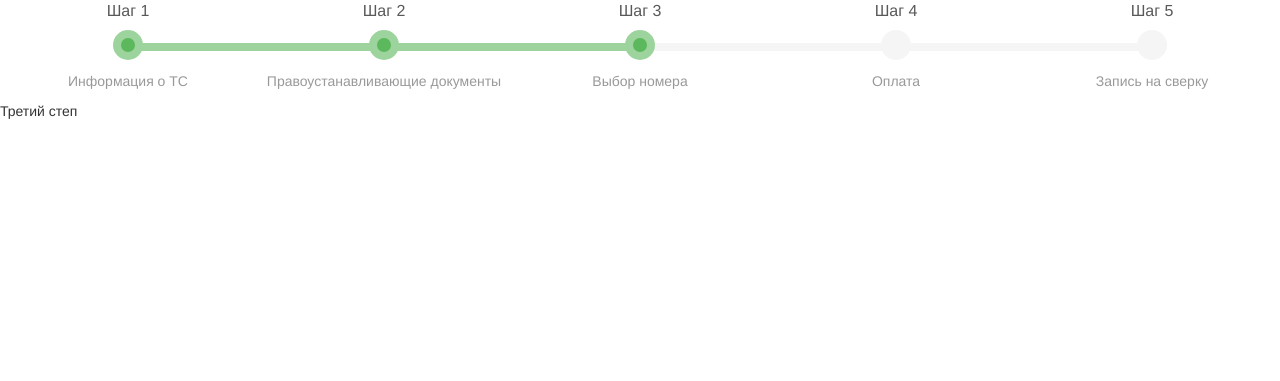
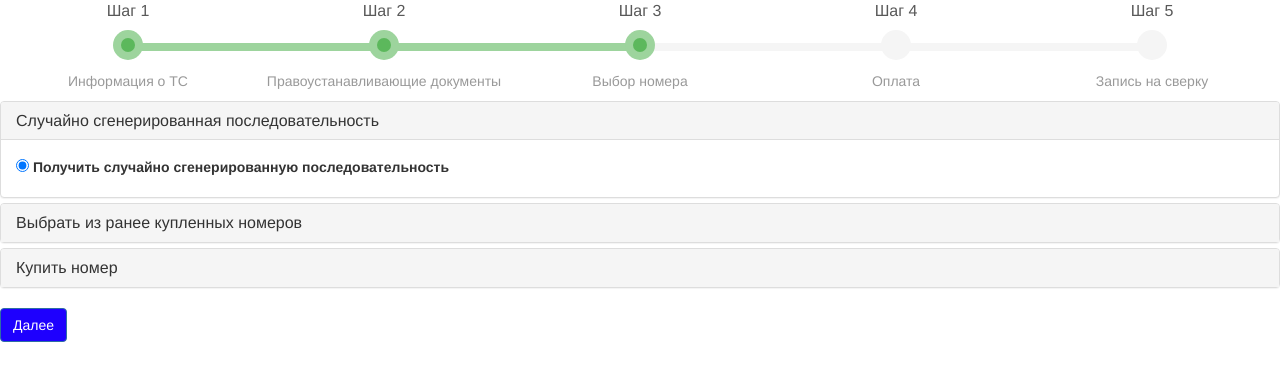
Before and after one commit to carbase/carbase, a Django app: template src/templates/cars/registration.html in a window 1280 px wide. Shown: the top 381 px of the page. Run offline with Django 3.2, Linux system fonts and the light colour scheme; the template is opened without the code that fills it: most values are stand-ins (such as "Sample title", 1, 10 or a date in 2020); some libraries are stand-ins or nearby versions.

Commit message:
registration choose numbers step

```diff
--- a/src/apps/cars/models.py
+++ b/src/apps/cars/models.py
@@ -140,6 +140,8 @@ class Registration(models.Model):
     document = models.CharField(max_length=512)
     created = models.DateTimeField(auto_now_add=True)
     updated = models.DateTimeField(auto_now=True)
+    is_paid = models.BooleanField(default=False)
+    number = models.CharField(max_length=8, blank=True, default='')
     result = models.TextField()
     is_result_success = models.BooleanField(default=False)
 
--- a/src/static/js/registration.js
+++ b/src/static/js/registration.js
@@ -45,3 +45,85 @@ $('.send-documents-button').on('click', function() {
     }
   })
 })
+
+$('#registrationStep3SubmitButton').on('click', function() {
+  var numberId = $('input[name="registrationNumber"]:checked').val()
+  var reg_id = $(this).data('regid')
+  $.put('/cars/registration', {'number': numberId, 'registrationId': reg_id}, function(resp) {
+    var step_3_elem = $('#registrationFrameBuyer' + reg_id + ' .step_3')
+    var step_3_progress = $('#registrationFrameBuyer' + reg_id + ' .step_3 .progress-bar')
+    step_3_progress.one('transitionend', function() {
+      var step_4_elem = $('#registrationFrameBuyer' + reg_id + ' .step_4')
+      var step_4_progress = $('#registrationFrameBuyer' + reg_id + ' .step_4 .progress-bar')
+      step_4_elem.addClass('active');
+      step_4_progress.one('transitionend', function() {
+        var step_4_elem = $('#registrationFrameBuyer' + reg_id + ' .step_4');
+        step_4_elem.removeClass('disabled');
+        hide_step_bodies($('#registrationFrameBuyer' + resp.registration_id))
+        $('#registrationFrameBuyer' + reg_id + ' .step_4_body').removeClass('hidden')
+        enable_wizard_dot()
+      });
+    });
+    loadRegPaymentPage(reg_id);
+    if(step_3_elem.hasClass('complete')) {
+      hide_step_bodies($('#registrationFrameBuyer' + resp.registration_id))
+      $('#registrationFrameBuyer' + reg_id + ' .step_4_body').removeClass('hidden')
+    } else {
+      step_3_elem.removeClass('active')
+      step_3_elem.addClass('complete')
+    }
+  });
+})
+
+// function loadRegPaymentPage(reg_id) {
+//   var product_id = 'reg' + reg_id
+//   if (!$('#registrationModalBuyer' + reg_id + ' .tax_is_paid_text').length) {
+//     if(paymentStatusIntervals[product_id]) {
+//       clearInterval(paymentStatusIntervals[product_id])
+//     }
+//     $('#' + product_id + 'PayFrameModal').html('')
+//     $.get('/payment/checkout?product_id=' + product_id, function(resp) {
+//       var orderId = resp.response.pg_order_id
+//       var checkoutUrl = resp.response.pg_redirect_url
+//       $('<iframe>', {
+//         src: checkoutUrl,
+//         id:  'payFrame',
+//         frameborder: 0,
+//         scrolling: 'no'
+//       }).appendTo('#' + product_id + 'PayFrameModal');
+//       var checkStatusInterval = setInterval(function () {
+//         $.get('/payment/payment_status?order_id=' + orderId, function(resp) {
+//           if (resp.response.pg_transaction_status === 'ok') {
+//             clearInterval(checkStatusInterval)
+//             var step_3_elem = $('#reregistrationFrameBuyer' + reg_id + ' .step_3')
+//             var step_3_progress = $('#reregistrationFrameBuyer' + reg_id + ' .step_3 .progress-bar')
+//             step_3_progress.one('transitionend', function() {
+//               var step_4_elem = $('#reregistrationFrameBuyer' + reg_id + ' .step_4')
+//               var step_4_progress = $('#reregistrationFrameBuyer' + reg_id + ' .step_4 .progress-bar')
+//               step_4_elem.addClass('active');
+//               step_4_progress.one('transitionend', function() {
+//                 var step_4_elem = $('#reregistrationFrameBuyer' + reg_id + ' .step_4');
+//                 step_4_elem.removeClass('disabled');
+//                 hide_step_bodies($('#reregistrationFrameBuyer' + reg_id))
+//                 $('#reregistrationFrameBuyer' + reg_id + ' .step_4_body').removeClass('hidden')
+//                 var is_paid_text = '<div class="tax_is_paid_text">Оплата произведена</div>'
+//                 var number_freeze_text = '<p class="text-warning">Невозможно сменить номер после оплаты!</p>'
+//                 $('#reregistrationFrameBuyer' + reg_id + ' .step_3_body').html(is_paid_text)
+//                 $('#reregistrationFrameBuyer' + reg_id + ' .step_2_body').html(number_freeze_text)
+//                 enable_wizard_dot();
+//               });
+//             });
+//             if(step_3_elem.hasClass('complete')) {
+//               hide_step_bodies($('#reregistrationFrameBuyer' + reg_id))
+//               $('#reregistrationFrameBuyer' + reg_id + ' .step_4_body').removeClass('hidden')
+//             } else {
+//               step_3_elem.removeClass('active')
+//               step_3_elem.addClass('complete')
+//             }
+//           }
+//         });
+//       }, 10000)
+//       paymentStatusIntervals[product_id] = checkStatusInterval
+//     })
+//   }
+// }
--- a/src/templates/cars/registration.html
+++ b/src/templates/cars/registration.html
@@ -81,6 +81,90 @@
   <button class="btn btn-primary btn-lg send-documents-button">Загрузить</button>
 </div>
 <div class="step_3_body {% if not registration or registration.is_paid %}hidden{% endif %}">
-  Третий степ
+  <div class="panel-group" id="reg{{registration.id}}NumberSelector" role="tablist" aria-multiselectable="true">
+    <div class="panel panel-default">
+      <div class="panel-heading" role="tab">
+        <h4 class="panel-title">
+          <a role="button" data-toggle="collapse" href="#reg{{registration.id}}NumberPanel1">
+            Случайно сгенерированная последовательность
+          </a>
+        </h4>
+      </div>
+      <div id="reg{{registration.id}}NumberPanel1" class="panel-collapse collapse in" data-parent="#reg{{registration.id}}NumberSelector" role="tabpanel">
+        <div class="panel-body">
+          <label>
+          <input type="radio" name="registrationNumber" value="RANDOM" checked>
+            Получить случайно сгенерированную последовательность
+          </label>
+        </div>
+      </div>
+    </div>
+    <div class="panel panel-default">
+      <div class="panel-heading" role="tab">
+        <h4 class="panel-title">
+          <a class="collapsed" role="button" data-toggle="collapse" href="#reg{{registration.id}}NumberPanel2">
+            Выбрать из ранее купленных номеров
+          </a>
+        </h4>
+      </div>
+      <div id="reg{{reregistration.id}}NumberPanel2" class="panel-collapse collapse" data-parent="#reg{{registration.id}}NumberSelector" role="tabpanel">
+        <div class="panel-body">
+          {% if owned_numbers %}
+            {% for number in owned_numbers %}
+            <label>
+              <input type="radio" name="registrationNumber" value="{{ number.id }}">
+              <div class="number">
+                <div class="row">
+                  <span class="digits">{{ number.digits }}</span>
+                  <span class="chars">{{ number.characters }}</span>
+                  <span class="region">{{ number.region }}</span>
+                </div>
+              </div>
+            </label>
+            {% endfor %}
+          {% else %}
+            У вас нету номеров
+          {% endif %}
+        </div>
+      </div>
+    </div>
+    <div class="panel panel-default">
+      <div class="panel-heading" role="tab">
+        <h4 class="panel-title">
+          <a class="collapsed" role="button" data-toggle="collapse" href="#reg{{registration.id}}NumberPanel3">
+            Купить номер
+          </a>
+        </h4>
+      </div>
+      <div id="reg{{registration.id}}NumberPanel3" class="panel-collapse collapse" data-parent="#reg{{registration.id}}NumberSelector" role="tabpanel">
+        <div class="panel-body">
+          <div class="input-group" id="numberPlatesReregistrationSearchGroup">
+            <input type="text" class="form-control" placeholder="Поиск номеров...">
+            <span class="input-group-btn">
+              <button class="btn btn-default" type="button">Найти</button>
+            </span>
+          </div>
+          <div id="numberPlatesReregistrationNumbers">
+            {% for number in available_numbers %}
+            <label>
+              <input type="radio" name="registrationNumber" value="{{ number.pk }}">
+              <div class="number">
+                <div class="row">
+                  <span class="digits">{{ number.digits }}</span>
+                  <span class="chars">{{ number.characters }}</span>
+                  <span class="region">{{ number.region }}</span>
+                </div>
+                <div class="btn btn-default btn-success">
+                  Цена {{ number.get_price|intcomma }}₸
+                </div>
+              </div>
+            </label>
+            {% endfor %}
+          </div>
+        </div>
+      </div>
+    </div>
+  </div>
+  <button class="btn btn-primary" data-regid="{{ registration.id }}" id="registrationStep3SubmitButton">Далее</button>
 </div>
 {% endblock %}
```
Also changed, not shown: src/apps/cars/views.py (+21 -6 lines), src/apps/cars/migrations/0022_auto_20170824_0550.py (added).
